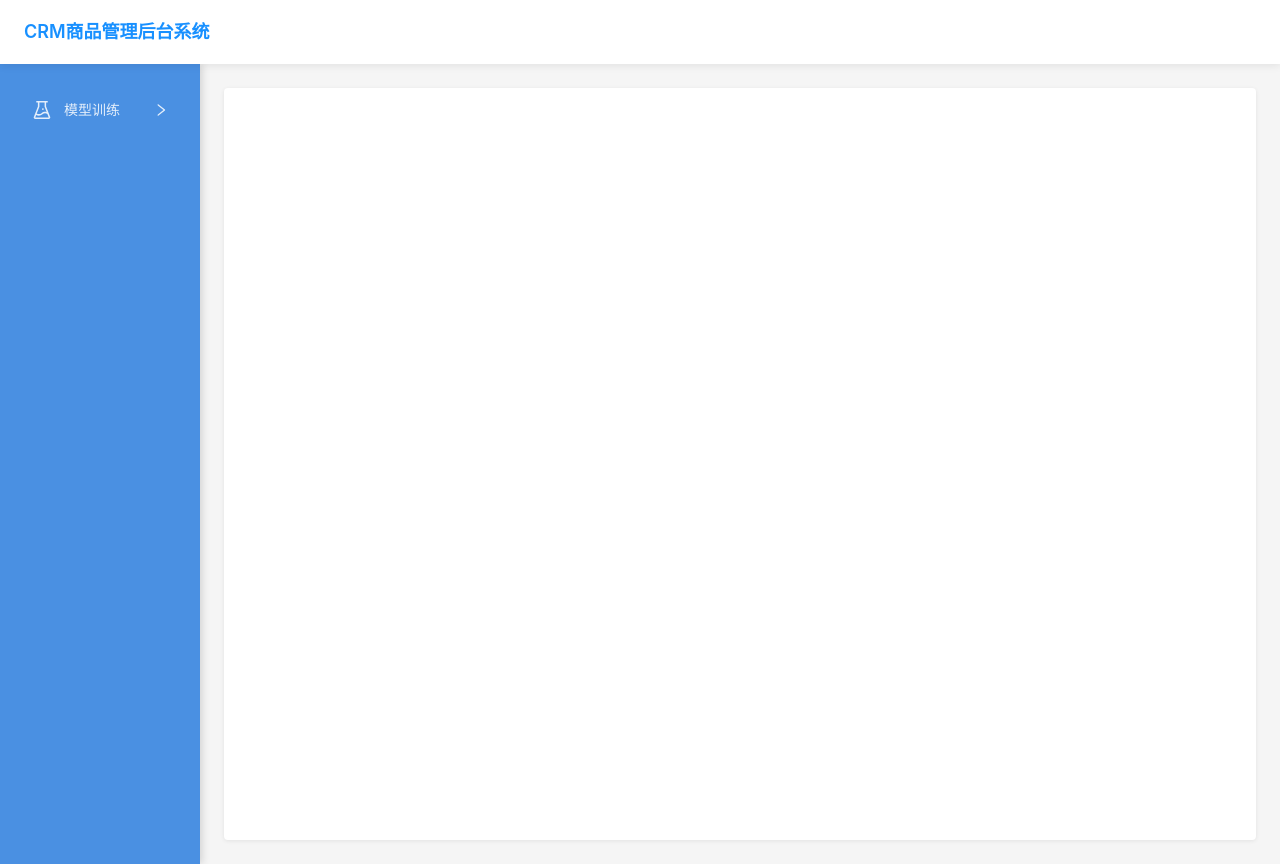
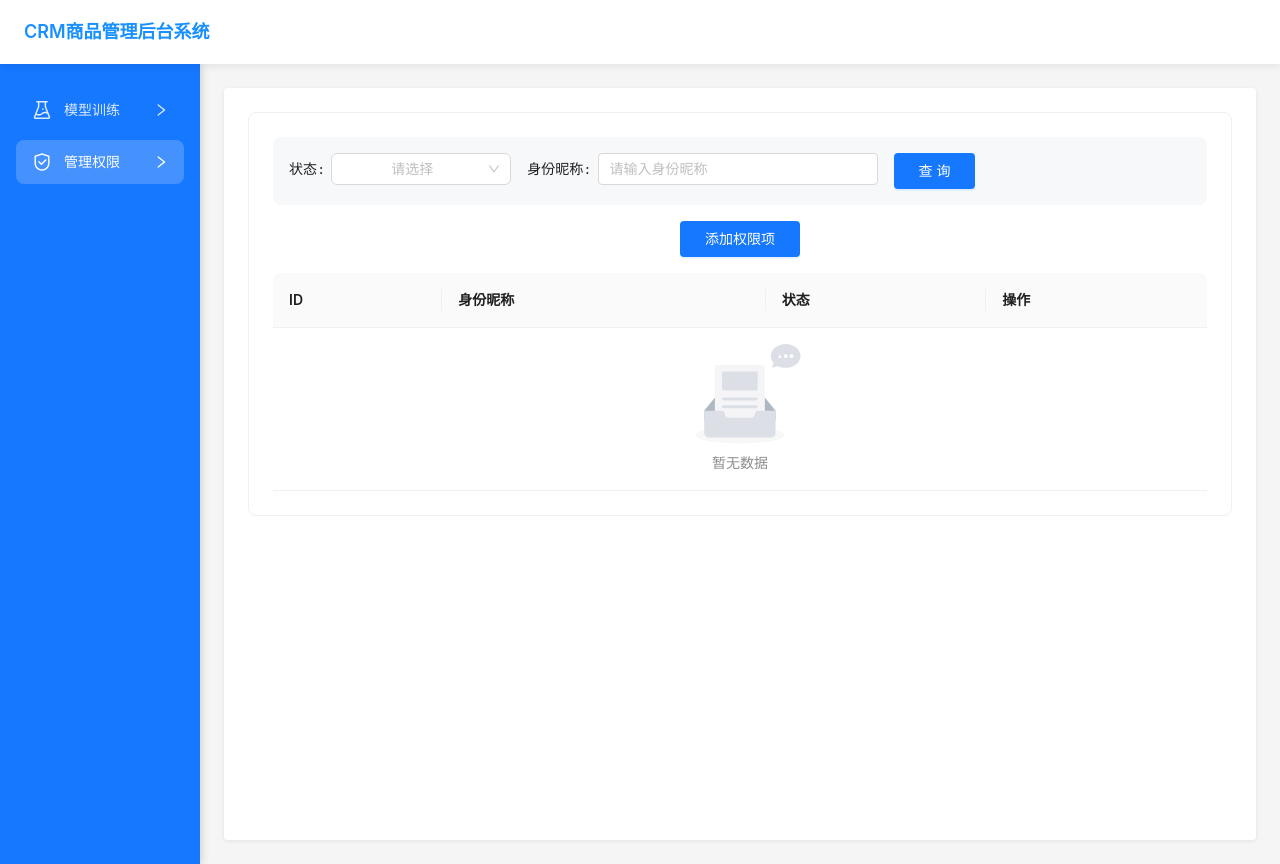
Before and after one commit to jiangrx718/crm, a React (Vite) app in the folder crm-shop/: page /#/permissions in a window 1280 px wide. Before the commit this address had no page. Built offline with nearby package versions, Linux system fonts and the light colour scheme.

Commit message:
代码初始化

```diff
--- a/crm-shop/src/App.css
+++ b/crm-shop/src/App.css
@@ -48,7 +48,7 @@ body {
 }
 
 .app-sider {
-  background: #4a90e2 !important;  /* 修改为蓝色背景 */
+  background: #1677ff !important;  /* 修改为蓝色背景 */
   min-height: 100vh;
   position: fixed;
   left: 0;
@@ -58,7 +58,7 @@ body {
 
 .menu-container {
   padding: 16px;
-  background: #4a90e2;
+  background: #1677ff;
 }
 
 .menu-item {
--- a/crm-shop/src/App.tsx
+++ b/crm-shop/src/App.tsx
@@ -4,6 +4,9 @@ import SideMenu from './components/SideMenu';
 import DataConversion from './pages/DataConversion';
 import ModelTraining from './pages/ModelTraining';
 import DataInference from './pages/DataInference';
+import RoleManagement from './pages/RoleManagement';
+import AdminList from './pages/AdminList';
+import PermissionSettings from './pages/PermissionSettings';
 import FitModelTrainData from './pages/FitModelTrainData';
 import FitModelTrain from './pages/FitModelTrain';
 import FitModelTrainDataInference from './pages/FitModelTrainDataInference';
@@ -30,6 +33,9 @@ function App() {
                 <Route path="/fit-model-train-data" element={<FitModelTrainData />} />
                 <Route path="/fit-model-train" element={<FitModelTrain />} />
                 <Route path="/fit-model-train-data-inference" element={<FitModelTrainDataInference />} />
+                <Route path="/roles" element={<RoleManagement />} />
+                <Route path="/admins" element={<AdminList />} />
+                <Route path="/permissions" element={<PermissionSettings />} />
               </Routes>
             </Content>
           </Layout>
--- a/crm-shop/src/components/SideMenu.tsx
+++ b/crm-shop/src/components/SideMenu.tsx
@@ -1,12 +1,13 @@
 import React, { useState } from 'react';
 import { useNavigate, useLocation } from 'react-router-dom';
-import { ExperimentOutlined, DownOutlined, RightOutlined } from '@ant-design/icons';
+import { ExperimentOutlined, DownOutlined, RightOutlined, SafetyOutlined } from '@ant-design/icons';
 
 const SideMenu: React.FC = () => {
   const navigate = useNavigate();
   const location = useLocation();
   const currentPath = location.pathname;
-  const [open, setOpen] = useState(false); // 默认为收起
+  const [openTrain, setOpenTrain] = useState(false); // 模型训练：默认收起
+  const [openAdmin, setOpenAdmin] = useState(false); // 管理权限：默认收起
 
   const subMenuItems = [
     { key: '/', label: 'AI 模型训练数据' },
@@ -17,13 +18,19 @@ const SideMenu: React.FC = () => {
     { key: '/fit-model-train-data-inference', label: '机理模型数据推理' },
   ];
 
+  const adminMenuItems = [
+    { key: '/roles', label: '角色管理' },
+    { key: '/admins', label: '管理员列表' },
+    { key: '/permissions', label: '权限设置' },
+  ];
+
   return (
     <div className="menu-container">
       {/* 父级菜单：模型训练 */}
       <div
         className={`menu-item ${currentPath === '/model-training' ? 'active' : ''}`}
         onClick={() => {
-          setOpen(prev => !prev);
+          setOpenTrain(prev => !prev);
           // 点击同时跳转到模型训练页面
           navigate('/model-training');
         }}
@@ -31,14 +38,40 @@ const SideMenu: React.FC = () => {
         <span className="menu-icon"><ExperimentOutlined /></span>
         <span className="menu-text" style={{ whiteSpace: 'nowrap' }}>模型训练</span>
         <span style={{ marginLeft: 'auto', display: 'flex', alignItems: 'center' }}>
-          {open ? <DownOutlined /> : <RightOutlined />}
+          {openTrain ? <DownOutlined /> : <RightOutlined />}
         </span>
       </div>
 
       {/* 子菜单列表 */}
-      {open && (
+      {openTrain && (
         <div className="submenu-container">
           {subMenuItems.map(item => (
+            <div
+              key={item.key}
+              className={`submenu-item ${currentPath === item.key ? 'active' : ''}`}
+              onClick={() => navigate(item.key)}
+            >
+              <span className="menu-text" style={{ whiteSpace: 'nowrap' }}>{item.label}</span>
+            </div>
+          ))}
+        </div>
+      )}
+
+      {/* 父级菜单：管理权限 */}
+      <div
+        className={`menu-item ${['/roles','/admins','/permissions'].includes(currentPath) ? 'active' : ''}`}
+        onClick={() => setOpenAdmin(prev => !prev)}
+      >
+        <span className="menu-icon"><SafetyOutlined /></span>
+        <span className="menu-text" style={{ whiteSpace: 'nowrap' }}>管理权限</span>
+        <span style={{ marginLeft: 'auto', display: 'flex', alignItems: 'center' }}>
+          {openAdmin ? <DownOutlined /> : <RightOutlined />}
+        </span>
+      </div>
+
+      {openAdmin && (
+        <div className="submenu-container">
+          {adminMenuItems.map(item => (
             <div
               key={item.key}
               className={`submenu-item ${currentPath === item.key ? 'active' : ''}`}
--- /dev/null
+++ b/crm-shop/src/pages/AdminList.tsx
@@ -0,0 +1,60 @@
+import React, { useState } from 'react';
+import { Card, Form, Select, Input, Button, Table, Empty } from 'antd';
+
+const AdminList: React.FC = () => {
+  const [status, setStatus] = useState<string | undefined>();
+  const [keyword, setKeyword] = useState<string>('');
+
+  const columns = [
+    { title: 'ID', dataIndex: 'id' },
+    { title: '身份昵称', dataIndex: 'name' },
+    { title: '状态', dataIndex: 'status' },
+    { title: '操作', dataIndex: 'action' }
+  ];
+
+  return (
+    <div>
+      <Card>
+        <Form layout="inline" style={{ background: '#f7f8fa', padding: 16, borderRadius: 8 }}>
+          <Form.Item label="状态">
+            <Select
+              style={{ width: 180 }}
+              placeholder="请选择"
+              value={status}
+              onChange={setStatus}
+              options={[{ value: 'enabled', label: '启用' }, { value: 'disabled', label: '禁用' }]}
+              allowClear
+            />
+          </Form.Item>
+          <Form.Item label="身份昵称">
+            <Input
+              style={{ width: 280 }}
+              placeholder="请输入身份昵称"
+              value={keyword}
+              onChange={(e) => setKeyword(e.target.value)}
+            />
+          </Form.Item>
+          <Form.Item>
+            <Button type="primary">查询</Button>
+          </Form.Item>
+        </Form>
+
+        <div style={{ marginTop: 16 }}>
+          <Button type="primary">添加管理员</Button>
+        </div>
+
+        <div style={{ marginTop: 16 }}>
+          <Table
+            columns={columns}
+            dataSource={[]}
+            pagination={false}
+            locale={{ emptyText: <Empty description="暂无数据" /> }}
+            rowKey="id"
+          />
+        </div>
+      </Card>
+    </div>
+  );
+};
+
+export default AdminList;
--- /dev/null
+++ b/crm-shop/src/pages/PermissionSettings.tsx
@@ -0,0 +1,60 @@
+import React, { useState } from 'react';
+import { Card, Form, Select, Input, Button, Table, Empty } from 'antd';
+
+const PermissionSettings: React.FC = () => {
+  const [status, setStatus] = useState<string | undefined>();
+  const [keyword, setKeyword] = useState<string>('');
+
+  const columns = [
+    { title: 'ID', dataIndex: 'id' },
+    { title: '身份昵称', dataIndex: 'name' },
+    { title: '状态', dataIndex: 'status' },
+    { title: '操作', dataIndex: 'action' }
+  ];
+
+  return (
+    <div>
+      <Card>
+        <Form layout="inline" style={{ background: '#f7f8fa', padding: 16, borderRadius: 8 }}>
+          <Form.Item label="状态">
+            <Select
+              style={{ width: 180 }}
+              placeholder="请选择"
+              value={status}
+              onChange={setStatus}
+              options={[{ value: 'enabled', label: '启用' }, { value: 'disabled', label: '禁用' }]}
+              allowClear
+            />
+          </Form.Item>
+          <Form.Item label="身份昵称">
+            <Input
+              style={{ width: 280 }}
+              placeholder="请输入身份昵称"
+              value={keyword}
+              onChange={(e) => setKeyword(e.target.value)}
+            />
+          </Form.Item>
+          <Form.Item>
+            <Button type="primary">查询</Button>
+          </Form.Item>
+        </Form>
+
+        <div style={{ marginTop: 16 }}>
+          <Button type="primary">添加权限项</Button>
+        </div>
+
+        <div style={{ marginTop: 16 }}>
+          <Table
+            columns={columns}
+            dataSource={[]}
+            pagination={false}
+            locale={{ emptyText: <Empty description="暂无数据" /> }}
+            rowKey="id"
+          />
+        </div>
+      </Card>
+    </div>
+  );
+};
+
+export default PermissionSettings;
--- /dev/null
+++ b/crm-shop/src/pages/RoleManagement.tsx
@@ -0,0 +1,60 @@
+import React, { useState } from 'react';
+import { Card, Form, Select, Input, Button, Table, Empty } from 'antd';
+
+const RoleManagement: React.FC = () => {
+  const [status, setStatus] = useState<string | undefined>();
+  const [keyword, setKeyword] = useState<string>('');
+
+  const columns = [
+    { title: 'ID', dataIndex: 'id' },
+    { title: '身份昵称', dataIndex: 'name' },
+    { title: '状态', dataIndex: 'status' },
+    { title: '操作', dataIndex: 'action' }
+  ];
+
+  return (
+    <div>
+      <Card>
+        <Form layout="inline" style={{ background: '#f7f8fa', padding: 16, borderRadius: 8 }}>
+          <Form.Item label="状态">
+            <Select
+              style={{ width: 180 }}
+              placeholder="请选择"
+              value={status}
+              onChange={setStatus}
+              options={[{ value: 'enabled', label: '启用' }, { value: 'disabled', label: '禁用' }]}
+              allowClear
+            />
+          </Form.Item>
+          <Form.Item label="身份昵称">
+            <Input
+              style={{ width: 280 }}
+              placeholder="请输入身份昵称"
+              value={keyword}
+              onChange={(e) => setKeyword(e.target.value)}
+            />
+          </Form.Item>
+          <Form.Item>
+            <Button type="primary">查询</Button>
+          </Form.Item>
+        </Form>
+
+        <div style={{ marginTop: 16 }}>
+          <Button type="primary">添加角色</Button>
+        </div>
+
+        <div style={{ marginTop: 16 }}>
+          <Table
+            columns={columns}
+            dataSource={[]}
+            pagination={false}
+            locale={{ emptyText: <Empty description="暂无数据" /> }}
+            rowKey="id"
+          />
+        </div>
+      </Card>
+    </div>
+  );
+};
+
+export default RoleManagement;
--- a/crm-shop/src/styles/DataConversion.css
+++ b/crm-shop/src/styles/DataConversion.css
@@ -11,7 +11,7 @@
 }
 
 .card-header {
-  background: linear-gradient(135deg, #4a90e2 0%, #357abd 100%);
+  background: linear-gradient(135deg, #1677ff 0%, #357abd 100%);
   color: white;
   padding: 30px;
   text-align: center;
@@ -48,7 +48,7 @@
 }
 
 .task-list-card .ant-card-head-title {
-  color: #4a90e2;
+  color: #1677ff;
   font-size: 16px;
   font-weight: 500;
 }
```
Also changed, not shown: 1 other file (tests, documents, lock files or other folders).
